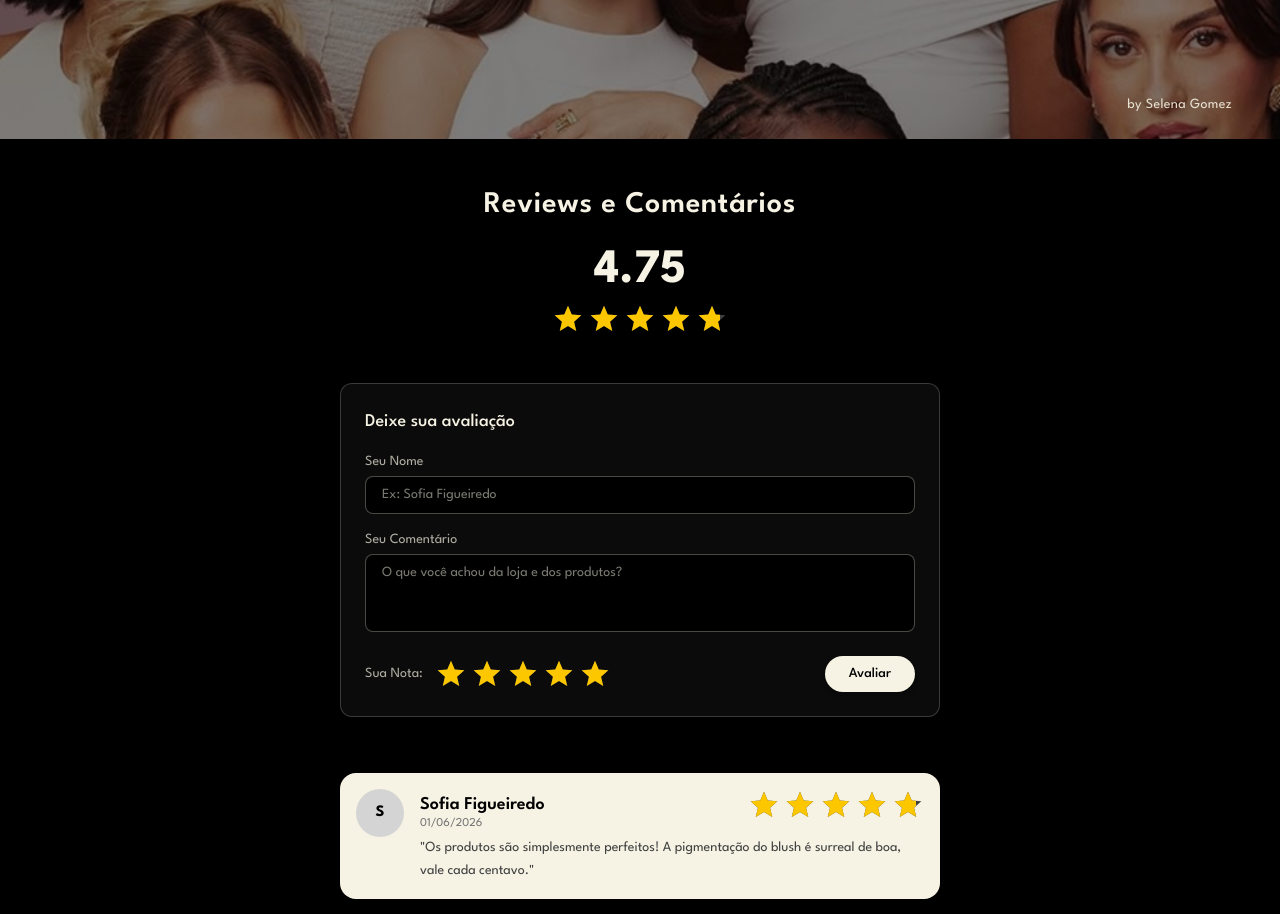
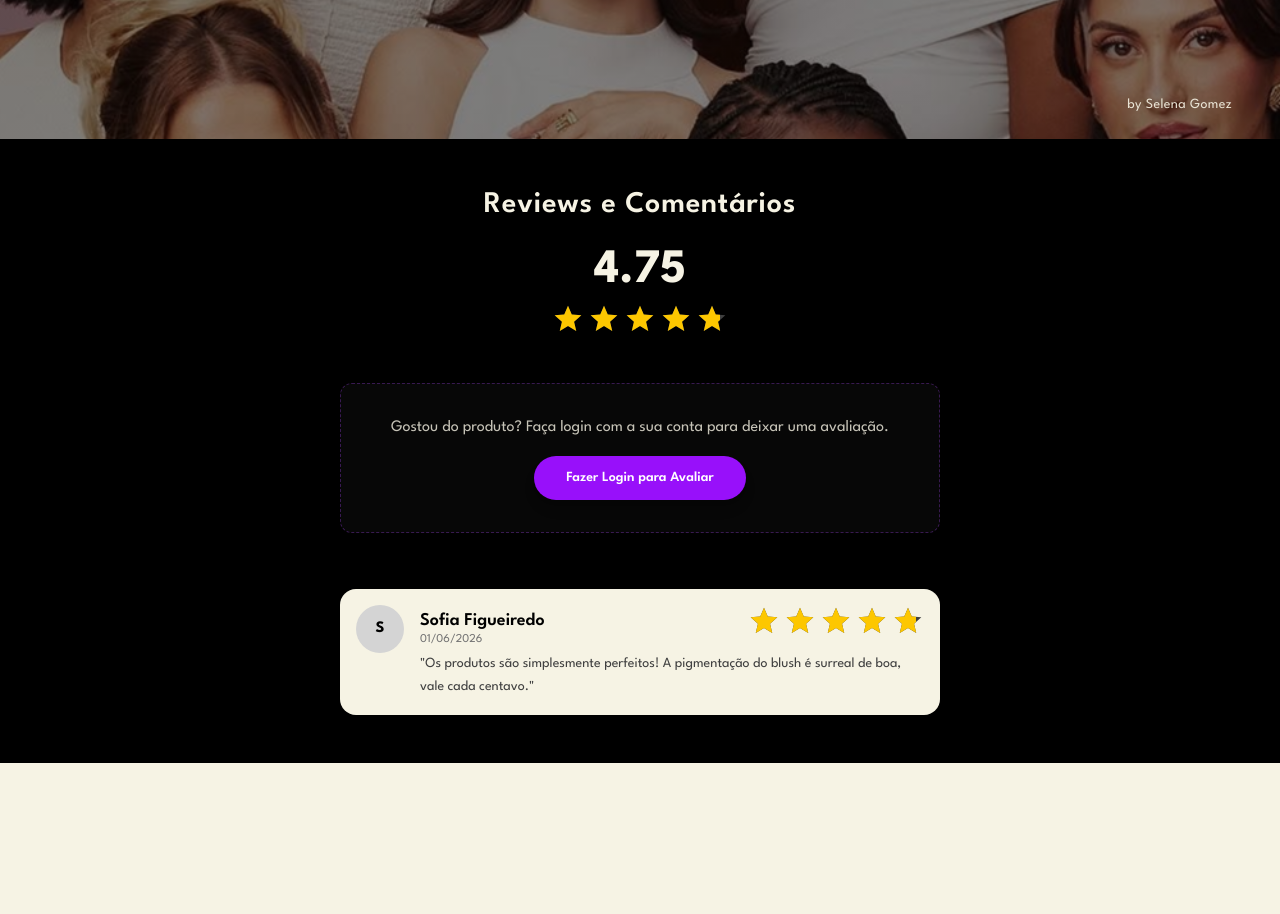
Before and after one commit to ArthurC00/projeto-PT-CJR-front, a Next.js app: page /loja in a window 1280 px wide. Shown: the part 400-1314 px from the top of the page. After the commit the page ends 1163 px from the top, so only its background shows below. Built offline with nearby package versions, Linux system fonts and the light colour scheme.

Commit message:
feat: modal implementado e estados de autenticação para a avaliação testado

```diff
--- a/app/loja/page.tsx
+++ b/app/loja/page.tsx
@@ -8,7 +8,7 @@ import escuro from "../../public/telaloja_degrade.svg"
 import nome from "../../public/rareBeauty_loja.png"
 import StarRating from "@/components/StarRating";
 import Link from 'next/link';
-import { useRouter } from 'next/navigation'; // Importado para fazer o redirecionamento
+import { useRouter } from 'next/navigation';
 
 type Review = {
     id: number;
@@ -31,13 +31,13 @@ export default function Tela_loja(){
     ];
 
     const [reviews, setReviews] = useState<Review[]>([]);
-
     const [inputName, setInputName] = useState("");
     const [inputComment, setInputComment] = useState("");
     const [userSelectedRating, setUserSelectedRating] = useState(5);
 
-    // ESTADO DE AUTENTICAÇÃO (Altere para true para testar o formulário aparecendo)
-    const [isLoggedIn, setIsLoggedIn] = useState(true);
+    // ESTADOS: Autenticação e Controle do Modal e da avaliação.
+    const [isLoggedIn, setIsLoggedIn] = useState(false);
+    const [isModalOpen, setIsModalOpen] = useState(false);
 
     useEffect(() => {
         const comentariosSalvos = localStorage.getItem("@rareBeauty:reviews");
@@ -46,10 +46,6 @@ export default function Tela_loja(){
         } else {
             setReviews(reviewPadrao);
         }
-
-        // Exemplo de checagem: Se você salva um token ou usuário no localStorage ao logar
-        // const token = localStorage.getItem("@rareBeauty:token");
-        // if (token) setIsLoggedIn(true);
     }, []);
 
     useEffect(() => {
@@ -79,9 +75,11 @@ export default function Tela_loja(){
         const listaAtualizada = [newReview, ...reviews];
         setReviews(listaAtualizada);
 
+        // Limpa os campos e fecha o modal
         setInputName("");
         setInputComment("");
         setUserSelectedRating(5);
+        setIsModalOpen(false);
     };
 
     const storeRating = calcularMedia(reviews);
@@ -114,10 +112,52 @@ export default function Tela_loja(){
                     <StarRating rating={storeRating} />
                 </div>
 
-                {/* CONDICIONAL DE FORMULÁRIO OU BOTÃO DE LOGIN */}
+                {/* CONDICIONAL: Mostra o Botão de Avaliar ou o Card de Login */}
                 {isLoggedIn ? (
-                    <form onSubmit={handleAddReview} className="w-[600px] mt-6 p-6 border border-[#F6F3E4]/20 rounded-xl bg-neutral-900/50 flex flex-col gap-4">
-                        <h3 className="text-[#F6F3E4] text-lg font-medium">Deixe sua avaliação</h3>
+                    <div className="w-[600px] mt-6 flex justify-center">
+                        <button
+                            onClick={() => setIsModalOpen(true)}
+                            className="bg-purple-600 text-white px-8 py-3 rounded-full font-semibold hover:bg-purple-700 transition-all text-sm shadow-lg transform hover:scale-105"
+                        >
+                            Deixar uma Avaliação
+                        </button>
+                    </div>
+                ) : (
+                    /* Se não estiver autenticado, exibe o incentivo ao login */
+                    <div className="w-[600px] mt-6 p-8 border border-dashed border-purple-500/30 rounded-xl bg-neutral-900/30 flex flex-col items-center justify-center gap-4 text-center">
+                        <p className="text-[#F6F3E4]/80 text-base">
+                            Gostou do produto? Faça login com a sua conta para deixar uma avaliação.
+                        </p>
+                        <button
+                            onClick={() => router.push('/login')}
+                            className="bg-purple-600 text-white px-8 py-3 rounded-full font-semibold hover:bg-purple-700 transition-all text-sm shadow-lg transform hover:scale-105"
+                        >
+                            Fazer Login para Avaliar
+                        </button>
+                    </div>
+                )}
+
+                {isModalOpen && (
+                    <div
+                        className="fixed inset-0 z-50 flex items-center justify-center bg-black/70 backdrop-blur-sm"
+                        onClick={() => setIsModalOpen(false)}
+                    >
+                        {/* Conteúdo do Modal */}
+                        <form
+                            onSubmit={handleAddReview}
+                            onClick={(e) => e.stopPropagation()} // Impede o fechamento ao clicar dentro do formulário
+                            className="w-[600px] p-6 border border-purple-500/20 rounded-xl bg-neutral-900 flex flex-col gap-4 relative shadow-2xl animate-fade-in"
+                        >
+                            {/* "X" */}
+                            <button
+                                type="button"
+                                onClick={() => setIsModalOpen(false)}
+                                className="absolute top-4 right-4 text-[#F6F3E4]/50 hover:text-white text-lg font-bold transition-colors"
+                            >
+                                ✕
+                            </button>
+
+                            <h3 className="text-[#F6F3E4] text-xl font-medium mb-2">Deixe sua avaliação</h3>
 
                             {/* Input do Nome */}
                             <div className="flex flex-col gap-1">
@@ -127,7 +167,7 @@ export default function Tela_loja(){
                                     value={inputName}
                                     onChange={(e) => setInputName(e.target.value)}
                                     placeholder="Ex: Sofia Figueiredo"
-                                className="bg-black text-[#F6F3E4] border border-[#F6F3E4]/30 rounded-lg px-4 py-2 focus:outline-none focus:border-[#F6F3E4] text-sm"
+                                    className="bg-black text-[#F6F3E4] border border-purple-500/30 rounded-lg px-4 py-2 focus:outline-none focus:border-purple-500 text-sm"
                                 />
                             </div>
 
@@ -138,12 +178,12 @@ export default function Tela_loja(){
                                     value={inputComment}
                                     onChange={(e) => setInputComment(e.target.value)}
                                     placeholder="O que você achou da loja e dos produtos?"
-                                rows={3}
-                                className="bg-black text-[#F6F3E4] border border-[#F6F3E4]/30 rounded-lg px-4 py-2 focus:outline-none focus:border-[#F6F3E4] text-sm resize-none"
+                                    rows={4}
+                                    className="bg-black text-[#F6F3E4] border border-purple-500/30 rounded-lg px-4 py-2 focus:outline-none focus:border-purple-500 text-sm resize-none"
                                 />
                             </div>
 
-                        {/* estrelas e botão */}
+                            {/* estrelas e botão enviar */}
                             <div className="flex items-center justify-between mt-2">
                                 <div className="flex items-center gap-3">
                                     <span className="text-[#F6F3E4]/70 text-sm">Sua Nota:</span>
@@ -151,24 +191,12 @@ export default function Tela_loja(){
                                 </div>
                                 <button
                                     type="submit"
-                                className="bg-[#F6F3E4] text-black px-6 py-2 rounded-full font-medium hover:bg-[#F6F3E4]/80 transition-all text-sm shadow-md"
+                                    className="bg-purple-600 text-white px-6 py-2 rounded-full font-medium hover:bg-purple-700 transition-all text-sm shadow-md"
                                 >
-                                Avaliar
+                                    Enviar Avaliação
                                 </button>
                             </div>
                         </form>
-                ) : (
-                    /* botão de: volte ao Login se não estiver autenticado */
-                    <div className="w-[600px] mt-6 p-8 border border-dashed border-[#F6F3E4]/20 rounded-xl bg-neutral-900/30 flex flex-col items-center justify-center gap-4 text-center">
-                        <p className="text-[#F6F3E4]/80 text-base">
-                            Gostou do produto? Faça login com a sua conta para deixar uma avaliação.
-                        </p>
-                        <button
-                            onClick={() => router.push('/login')} // Altere '/login' para a sua rota real de login
-                            className="bg-[#F6F3E4] text-amber-100 px-8 py-3 rounded-full font-semibold bg-purple-600 transition-all text-sm shadow-lg transform hover:scale-105"
-                        >
-                            Fazer Login para Avaliar
-                        </button>
                     </div>
                 )}
 
@@ -188,25 +216,20 @@ export default function Tela_loja(){
                             }}
                             className="bg-[#F6F3E4] text-black w-full rounded-2xl block hover:opacity-90 transition-opacity cursor-pointer p-4"
                         >
-                            {/* Cabeçalho do Card */}
                             <div className="flex items-start justify-between w-full">
                                 <div className="flex items-center gap-4">
                                     <div className="w-12 h-12 bg-neutral-300 rounded-full overflow-hidden flex items-center justify-center font-bold">
                                         {rev.userName ? rev.userName.charAt(0).toUpperCase() : "U"}
                                     </div>
-
                                     <div className="flex flex-col">
                                         <span className="font-semibold text-lg leading-tight">{rev.userName}</span>
                                         <span className="text-xs text-neutral-500">{rev.createdAt}</span>
                                     </div>
                                 </div>
-
                                 <div className="shrink-0">
                                     <StarRating rating={rev.userRating} />
                                 </div>
                             </div>
-
-                            {/* Corpo do Card */}
                             <div className="pl-16">
                                 <p className="text-neutral-700 text-sm leading-relaxed break-words">
                                     "{rev.comment}"
```
Lines whose indentation alone changed are shown as unchanged.
